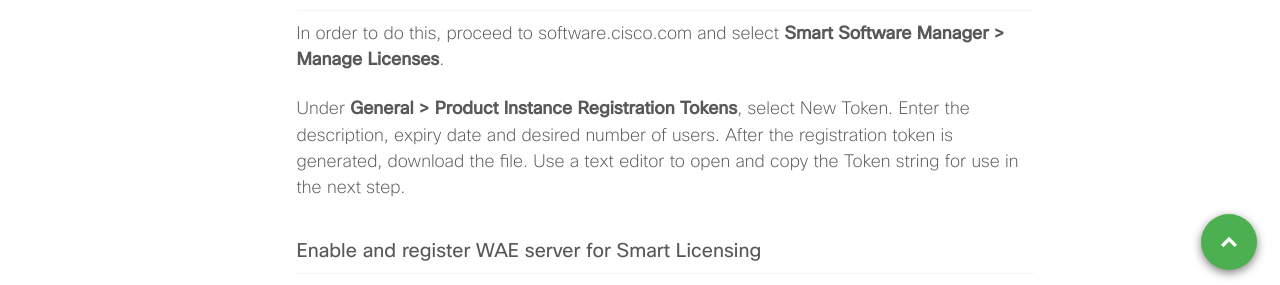
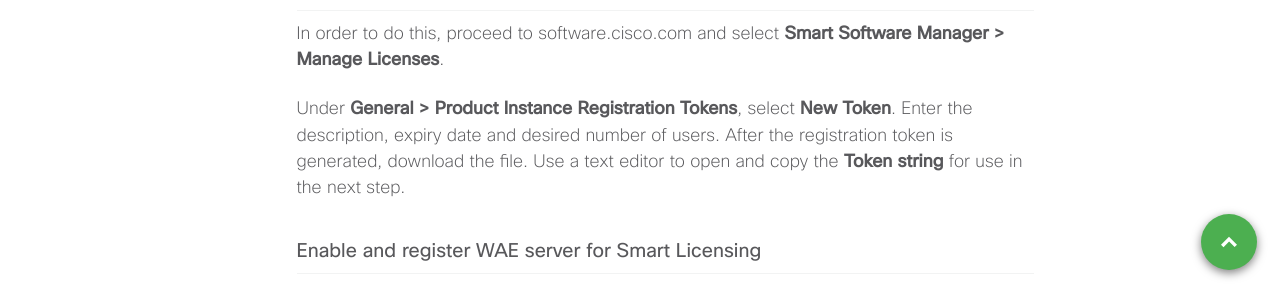
Before and after one commit to xrdocs/automation, a Jekyll site: the page built from _tutorials/wae-smart-licensing.md, in a window 1280 px wide and 900 px high, scrolled down 1160 px. Shown: the part 607-892 px from the top of the window. Built offline with Jekyll 4.4.1, drawn with Linux system fonts in a browser that asks for light colours; comment, search, counter and statistics services are not loaded; some of the changed text lies outside the part shown.

```diff
--- a/_tutorials/wae-smart-licensing.md
+++ b/_tutorials/wae-smart-licensing.md
@@ -67,7 +67,7 @@ WAE Server: "198.18.134.30"
 
 In order to do this, proceed to software.cisco.com and select **Smart Software Manager > Manage Licenses**.
 
-Under **General > Product Instance Registration Tokens**, select New Token. Enter the description, expiry date and desired number of users. After the registration token is generated, download the  file. Use a text editor to open and copy the Token string for use in the next step.
+Under **General > Product Instance Registration Tokens**, select **New Token**. Enter the description, expiry date and desired number of users. After the registration token is generated, download the  file. Use a text editor to open and copy the **Token string** for use in the next step.
 
 
 
```
Also changed, not shown: other parts of _tutorials/wae-smart-licensing.md (+1 -1 lines).
